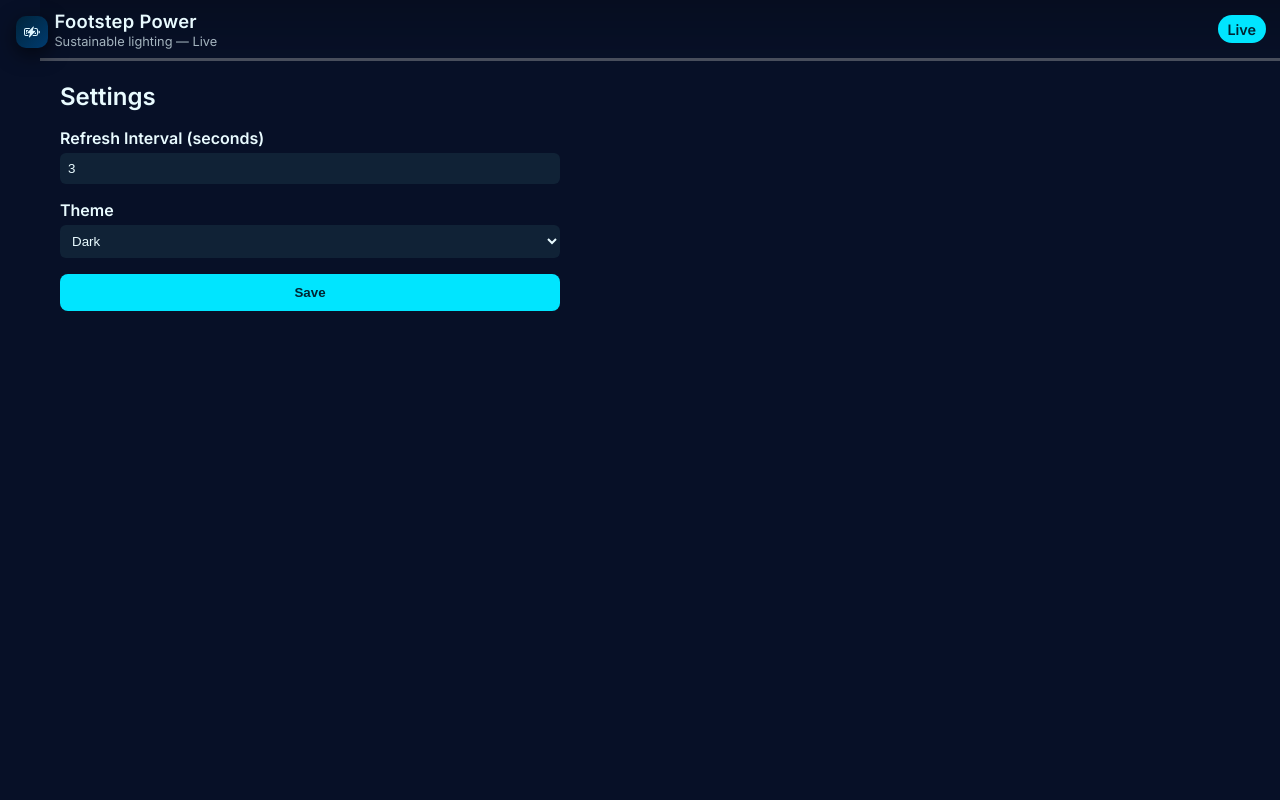
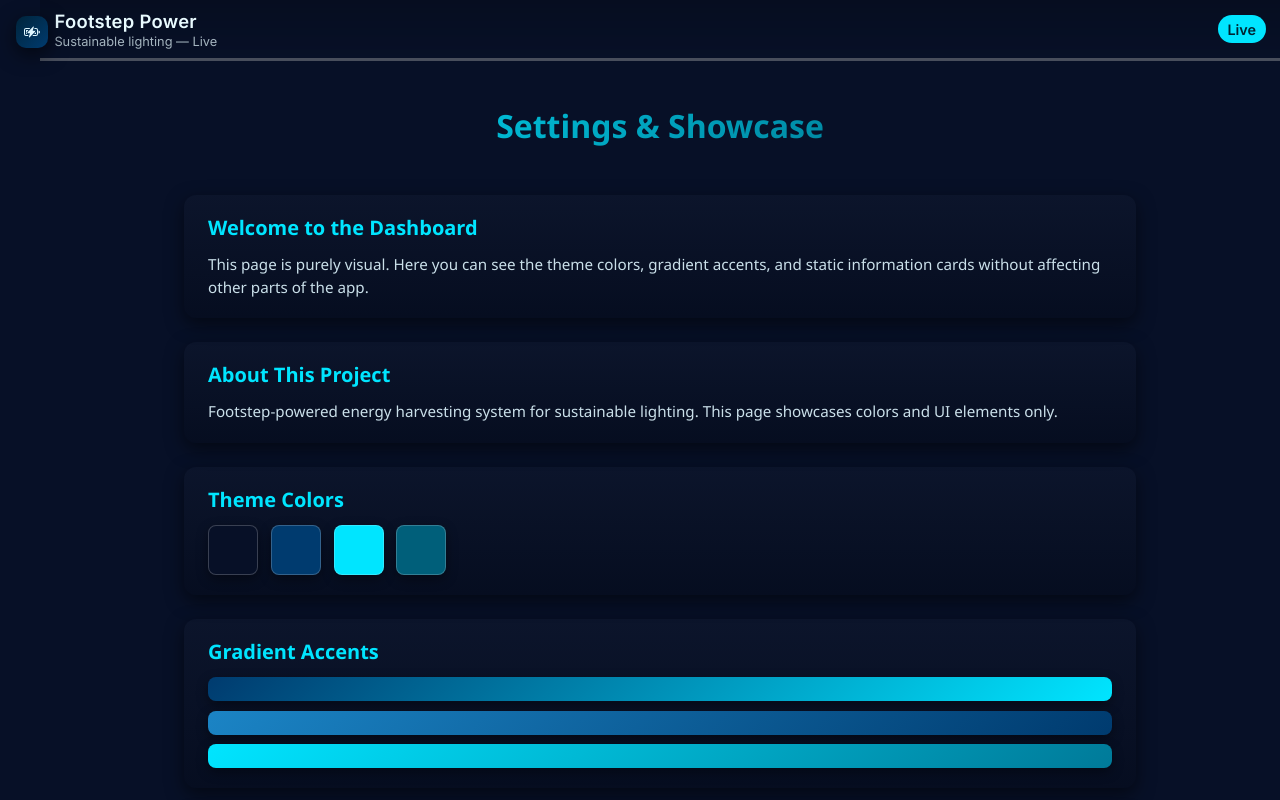
Before and after one commit to SammyBGH/Footzup, a React (Vite) app: page /settings in a window 1280 px wide. Shown: the top 800 px of the page. Built offline with nearby package versions, Linux system fonts and the light colour scheme; no server answers.

Commit message:
minor changes

```diff
--- a/src/components/Settings.jsx
+++ b/src/components/Settings.jsx
@@ -1,39 +1,55 @@
-import React, { useState } from 'react';
+import React from 'react';
 import '../styles/Settings.css';
 
 export default function Settings() {
-  const [refreshInterval, setRefreshInterval] = useState(3);
-  const [theme, setTheme] = useState('dark');
-
-  const handleSave = (e) => {
-    e.preventDefault();
-    alert(`Saved settings: refreshInterval=${refreshInterval}, theme=${theme}`);
-  };
-
   return (
     <div className="settings-page">
-      <h2>Settings</h2>
-      <form className="settings-form" onSubmit={handleSave}>
-        <div className="form-group">
-          <label>Refresh Interval (seconds)</label>
-          <input
-            type="number"
-            value={refreshInterval}
-            onChange={(e) => setRefreshInterval(e.target.value)}
-            min="1"
-          />
+      <h2>Settings & Showcase</h2>
+
+      {/* Static info cards */}
+      <div className="static-card">
+        <h3>Welcome to the Dashboard</h3>
+        <p>
+          This page is purely visual. Here you can see the theme colors, gradient accents,
+          and static information cards without affecting other parts of the app.
+        </p>
+      </div>
+
+      <div className="static-card">
+        <h3>About This Project</h3>
+        <p>
+          Footstep-powered energy harvesting system for sustainable lighting.
+          This page showcases colors and UI elements only.
+        </p>
+      </div>
+
+      {/* Color swatches */}
+      <div className="static-card">
+        <h3>Theme Colors</h3>
+        <div className="color-swatches">
+          <div className="color-swatch" style={{ background: '#071027' }}></div>
+          <div className="color-swatch" style={{ background: '#003b6f' }}></div>
+          <div className="color-swatch" style={{ background: '#00e5ff' }}></div>
+          <div className="color-swatch" style={{ background: '#005f7a' }}></div>
         </div>
+      </div>
 
-        <div className="form-group">
-          <label>Theme</label>
-          <select value={theme} onChange={(e) => setTheme(e.target.value)}>
-            <option value="dark">Dark</option>
-            <option value="light">Light</option>
-          </select>
+      {/* Gradient showcase */}
+      <div className="static-card">
+        <h3>Gradient Accents</h3>
+        <div className="gradient-showcase">
+          <div className="gradient-bar"></div>
+          <div className="gradient-bar" style={{ background: 'linear-gradient(135deg, #1b84c5, #003b6f)' }}></div>
+          <div className="gradient-bar" style={{ background: 'linear-gradient(135deg, #00e5ff, #007a99)' }}></div>
         </div>
+      </div>
 
-        <button type="submit" className="save-btn">Save</button>
-      </form>
+      <div className="static-card app-info">
+        <h3>App Info</h3>
+        <p>Version: 1.0.0</p>
+        <p>Authors: Group 2</p>
+        <p>Project: Footstep-Powered Energy Harvesting System</p>
+      </div>
     </div>
   );
 }
--- a/src/components/TotalsChart.jsx
+++ b/src/components/TotalsChart.jsx
@@ -96,6 +96,7 @@ export default function TotalsChart() {
 
         <div className="totals-chart-item">
           <h3>Total Voltage & Current</h3>
+
           <ResponsiveContainer width="100%" height={280}>
             <BarChart data={totalsVCData}>
               <CartesianGrid strokeDasharray="3 3" />
@@ -103,7 +104,14 @@ export default function TotalsChart() {
               <YAxis />
               <Tooltip />
               <Legend />
-              <Bar dataKey="value" fill="#FF8042" />
+              <Bar dataKey="value" fill="#8884d8">
+                {totalsVCData.map((entry, index) => (
+                  <Cell
+                    key={`cell-${index}`}
+                    fill={COLORS[index % COLORS.length]}
+                  />
+                ))}
+              </Bar>
             </BarChart>
           </ResponsiveContainer>
         </div>
--- a/src/styles/Settings.css
+++ b/src/styles/Settings.css
@@ -1,37 +1,133 @@
-.settings-page{
-  color:#e9fbff;
-  max-width:500px;
+.settings-page {
+  padding: 1.5rem;
+  max-width: 1000px;
+  margin: 0 auto;
+  color: #e9fbff;
+  font-family: 'Segoe UI', Tahoma, Geneva, Verdana, sans-serif;
+  display: flex;
+  flex-direction: column;
+  gap: 1.5rem;
 }
-.settings-form{
-  margin-top:1rem;
-  display:flex;
-  flex-direction:column;
-  gap:1rem;
+
+.settings-page h2 {
+  font-size: 2rem;
+  font-weight: 700;
+  text-align: center;
+  background: linear-gradient(135deg, #00e5ff, #005f7a);
+  -webkit-background-clip: text;
+  -webkit-text-fill-color: transparent;
+  margin-bottom: 1.5rem;
 }
-.form-group{
-  display:flex;
-  flex-direction:column;
+
+.static-card {
+  background: linear-gradient(180deg, rgba(255,255,255,0.02), rgba(0,0,0,0.18));
+  border-radius: 12px;
+  padding: 1.25rem 1.5rem;
+  box-shadow: 0 6px 18px rgba(0,0,0,0.5);
+  transition: transform 0.2s ease, box-shadow 0.2s ease;
 }
-.form-group label{
-  margin-bottom:0.3rem;
-  font-weight:600;
+
+.static-card:hover {
+  transform: translateY(-3px);
+  box-shadow: 0 12px 28px rgba(0,0,0,0.55);
 }
-.form-group input, .form-group select{
-  padding:0.5rem;
-  border-radius:6px;
-  border:none;
-  background:#102236;
-  color:#e9fbff;
+
+.static-card h3 {
+  margin-bottom: 0.75rem;
+  font-size: 1.25rem;
+  font-weight: 600;
+  color: #00e5ff;
 }
-.save-btn{
-  padding:0.7rem;
-  background:#00e5ff;
-  color:#002431;
-  border:none;
-  border-radius:8px;
-  font-weight:700;
-  cursor:pointer;
+
+.static-card p {
+  font-size: 0.95rem;
+  line-height: 1.5;
+  color: #dff6ff;
+  opacity: 0.9;
 }
-.save-btn:hover{
-  background:#00bcd4;
+
+/* Color swatches */
+.color-swatches {
+  display: flex;
+  gap: 0.8rem;
+  margin-top: 0.75rem;
+  flex-wrap: wrap;
 }
+
+.color-swatch {
+  width: 50px;
+  height: 50px;
+  border-radius: 8px;
+  box-shadow: 0 4px 12px rgba(0,0,0,0.4);
+  border: 1px solid rgba(255,255,255,0.2);
+}
+
+/* Gradient showcase */
+.gradient-showcase {
+  display: flex;
+  flex-direction: column;
+  gap: 0.6rem;
+  margin-top: 0.75rem;
+}
+
+.gradient-bar {
+  height: 24px;
+  border-radius: 8px;
+  background: linear-gradient(135deg, #003b6f, #00e5ff);
+  box-shadow: 0 4px 12px rgba(0,0,0,0.4);
+}
+
+/* App Info */
+.app-info {
+  background: rgba(0,36,59,0.7);
+  border-radius: 12px;
+  padding: 1rem 1.25rem;
+  border: 1px solid rgba(0,255,255,0.2);
+}
+
+.app-info h3 {
+  color: #00e5ff;
+  margin-bottom: 0.5rem;
+}
+
+.app-info p {
+  margin: 0.25rem 0;
+  font-size: 0.9rem;
+  opacity: 0.85;
+}
+
+/* Responsive */
+@media (max-width: 768px) {
+  .settings-page {
+    padding: 1rem;
+    gap: 1rem;
+  }
+
+  .static-card {
+    padding: 1rem 1.2rem;
+  }
+
+  .color-swatch {
+    width: 40px;
+    height: 40px;
+  }
+
+  .gradient-bar {
+    height: 20px;
+  }
+}
+
+@media (max-width: 480px) {
+  .settings-page h2 {
+    font-size: 1.6rem;
+  }
+
+  .static-card h3 {
+    font-size: 1.1rem;
+  }
+
+  .static-card p,
+  .app-info p {
+    font-size: 0.9rem;
+  }
+}
```
